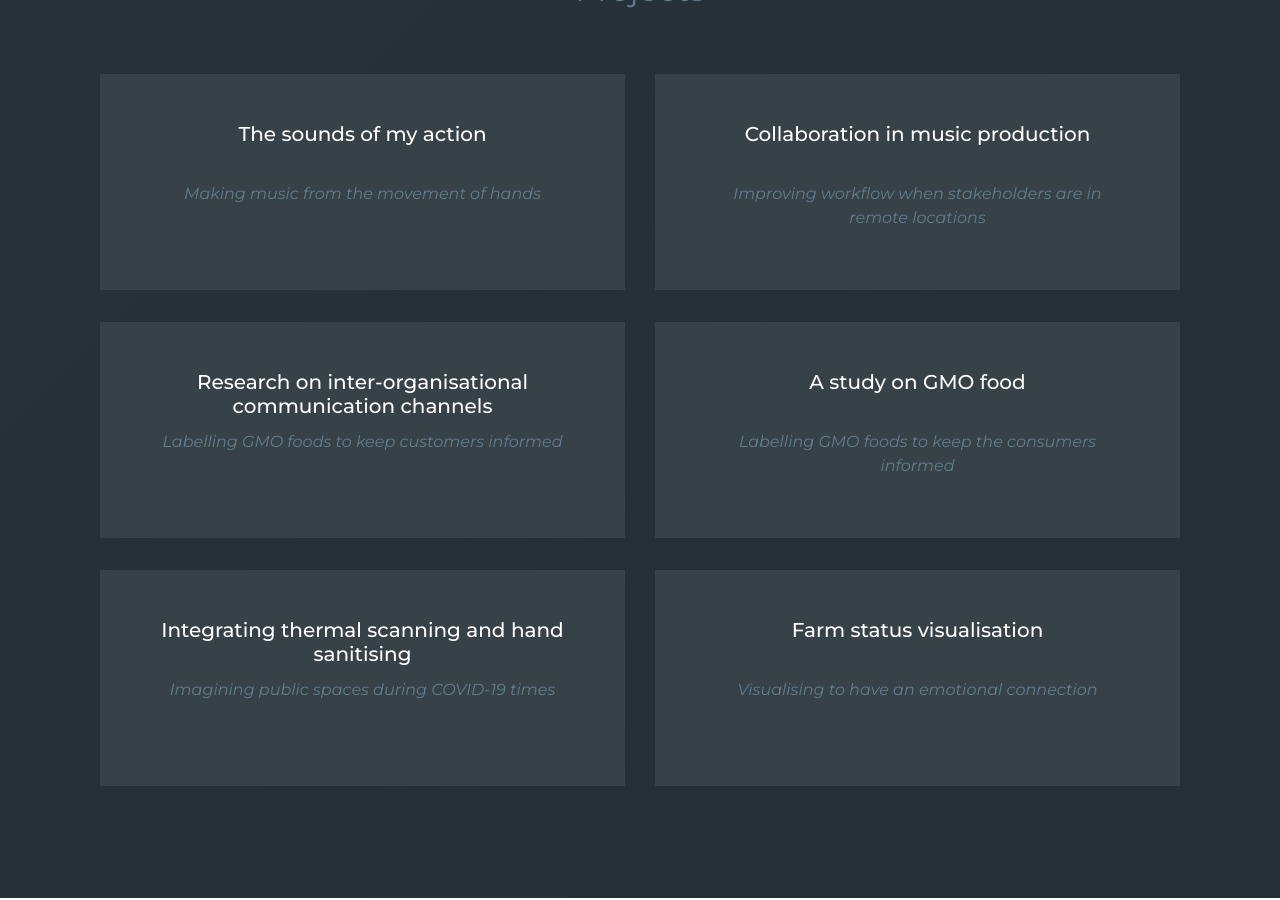
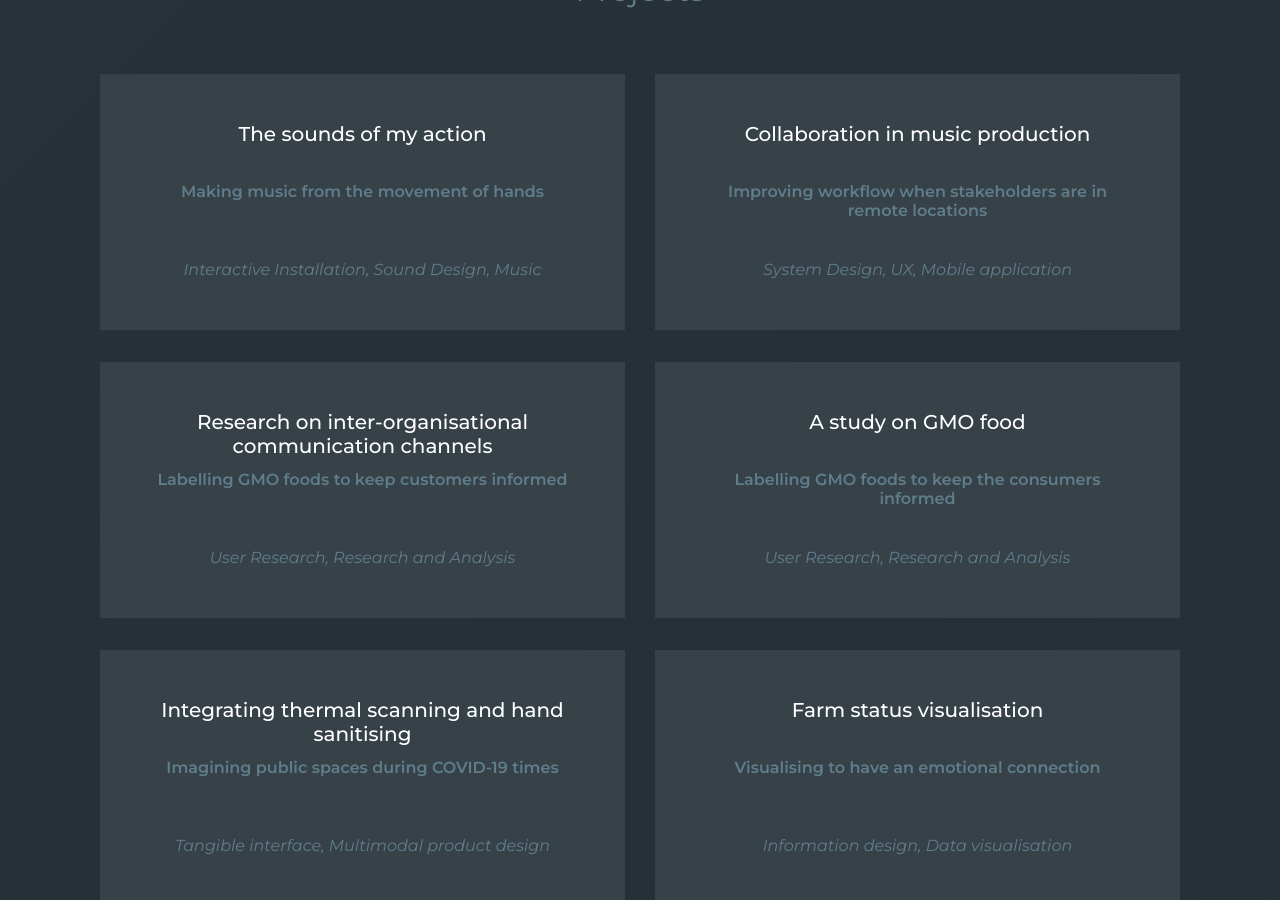
Before and after one commit to allwinwilliams/allwinwilliams.github.io, a Jekyll site: the page built from index.html, in a window 1280 px wide and 900 px high, scrolled down 2005 px. Built offline with Jekyll 4.4.1, drawn with Linux system fonts in a browser that asks for light colours; nearby versions of some CDN libraries; some web fonts are replaced.

Commit message:
add tags to projects

```diff
--- a/_data/projects.yml
+++ b/_data/projects.yml
@@ -52,7 +52,7 @@
 
 - title: Integrating thermal scanning and hand sanitising
   description: Imagining public spaces during COVID-19 times
-  tags: Multimodal product design, Tangible device
+  tags: Tangible interface, Multimodal product design
   link: "/projects/integrated-thermal-scanning-hand-sanitizing"
   image: "/projects/integrated-thermal-scanning-hand-sanitizing/assets/images/card.png"
   link_type: overlay
--- a/_layouts/default.html
+++ b/_layouts/default.html
@@ -176,11 +176,11 @@
     		<div class="container text-center text-md-left">
     			<div class="row">
             <div class="col-md-4 col-sm-6 col-12 text-center mx-auto">
-              <img class="w-100 px-5 align-middle" src="/assets/images/allwin-photo.png" />
+              <img class="w-100 px-5 px-sm-2 px-lg-5 align-middle" src="/assets/images/allwin-photo.png" />
             </div>
     				<div class="col-md-7 offset-md-1 col-12 section-content railway blue-grey py-5">
               <div class="section-title green">
-        				<h2>A brief history of me</h2>
+        				<h2 class="py-4">A brief history of me</h2>
         			</div>
               <div class="">
       					<div class="">
@@ -233,9 +233,10 @@
       									<div class="white project-title">
       										<h5>{{item.title}}</h5>
       									</div>
-      									<div class="blue-grey project-description">
-      										<em>{{item.description}}</em>
+      									<div class="blue-grey project-description mb-3">
+      										<h6><b>{{item.description}}</b></h6>
       									</div>
+                        <em class="blue-grey">{{item.tags}}</em>
       								</div>
       							</a>
                   {% endif %}
```
Also changed, not shown: 1 other file.
